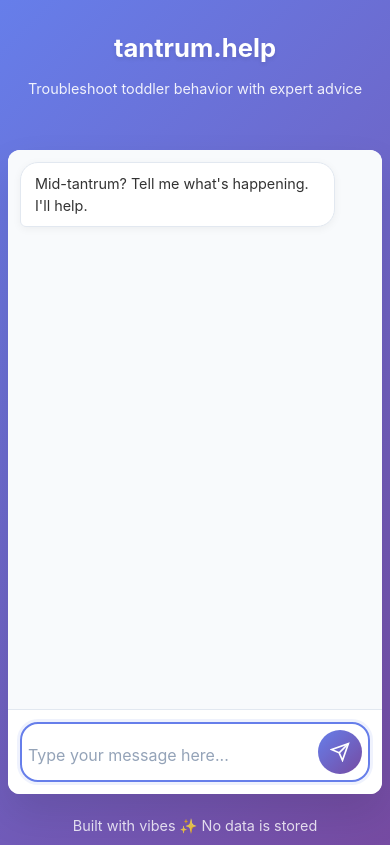
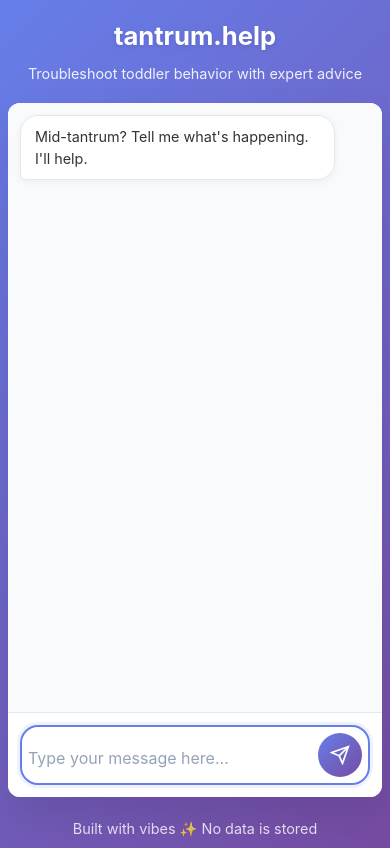
Before and after one commit to maya-v-hope/tantrum-why, a website: page index.html in a window 390 px wide. Drawn offline with Linux system fonts and the light colour scheme.

Commit message:
Optimize mobile UI spacing to prevent URL bar overlap
- Reduce header margin and padding (30px → 20px → 10px on mobile)
- Decrease chat container max-height (200px → 150px → 80px on mobile)
- Minimize welcome message spacing (20px → 15px → 8px on mobile)
- Compress title margin on mobile (10px → 5px)
- Optimize chat container height calculation for mobile viewports
- Ensures input area is visible without URL bar interference

```diff
--- a/styles.css
+++ b/styles.css
@@ -35,8 +35,8 @@ body {
 
 .header {
     text-align: center;
-    margin-bottom: 30px;
-    padding: 20px 0;
+    margin-bottom: 20px;
+    padding: 15px 0;
 }
 
 .title {
@@ -69,7 +69,7 @@ body {
     height: 70vh;
     min-height: 500px;
     /* Mobile height optimization */
-    max-height: calc(100vh - 200px);
+    max-height: calc(100vh - 150px);
 }
 
 .chat-messages {
@@ -80,7 +80,7 @@ body {
 }
 
 .welcome-message {
-    margin-bottom: 20px;
+    margin-bottom: 15px;
 }
 
 .message {
@@ -327,8 +327,14 @@ body {
         padding: 8px;
     }
 
+    .header {
+        margin-bottom: 10px;
+        padding: 8px 0;
+    }
+
     .title {
         font-size: 1.6rem;
+        margin-bottom: 5px;
     }
 
     .subtitle {
@@ -336,11 +342,11 @@ body {
     }
 
     .chat-container {
-        height: calc(100vh - 120px);
+        height: calc(100vh - 80px);
         min-height: 300px;
         border-radius: 12px;
         /* Better mobile viewport handling for small screens */
-        height: calc(100dvh - 120px);
+        height: calc(100dvh - 80px);
     }
 
     .message-content {
@@ -360,6 +366,10 @@ body {
 
     .chat-messages {
         padding: 12px;
+    }
+
+    .welcome-message {
+        margin-bottom: 8px;
     }
 
     .input-container {
```
